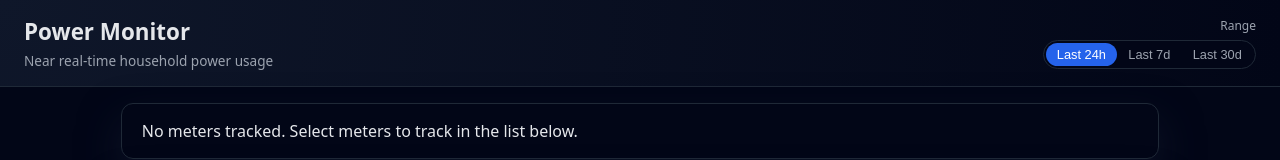
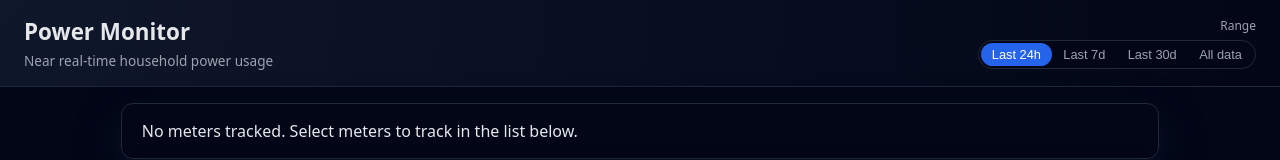
Before and after one commit to Oinksauce/power-monitor, a React (Vite) app in the folder frontend/: page / in a window 1280 px wide. Shown: the top 160 px of the page. Built offline with nearby package versions, Linux system fonts and the light colour scheme; no server answers.

Commit message:
Add All data range for imported historical data

```diff
--- a/frontend/src/app/App.tsx
+++ b/frontend/src/app/App.tsx
@@ -28,7 +28,7 @@ export interface UsageSeries {
   points: UsagePoint[];
 }
 
-type RangePreset = "24h" | "7d" | "30d";
+type RangePreset = "24h" | "7d" | "30d" | "all";
 
 export const App: React.FC = () => {
   const [meters, setMeters] = useState<Meter[]>([]);
@@ -51,22 +51,23 @@ export const App: React.FC = () => {
       return;
     }
     setLoading(true);
-    const end = new Date();
-    let start = new Date();
-    if (range === "24h") {
-      start = new Date(end.getTime() - 24 * 60 * 60 * 1000);
-    } else if (range === "7d") {
-      start = new Date(end.getTime() - 7 * 24 * 60 * 60 * 1000);
-    } else {
-      start = new Date(end.getTime() - 30 * 24 * 60 * 60 * 1000);
-    }
-
     const params = new URLSearchParams({
       meters: activeMeters.map((m) => m.meter_id).join(","),
-      start: start.toISOString(),
-      end: end.toISOString(),
-      resolution: range === "24h" ? "5m" : range === "7d" ? "15m" : "1h"
+      resolution: range === "24h" ? "5m" : range === "7d" ? "15m" : range === "30d" ? "1h" : "1h"
     });
+    if (range !== "all") {
+      const end = new Date();
+      let start: Date;
+      if (range === "24h") {
+        start = new Date(end.getTime() - 24 * 60 * 60 * 1000);
+      } else if (range === "7d") {
+        start = new Date(end.getTime() - 7 * 24 * 60 * 60 * 1000);
+      } else {
+        start = new Date(end.getTime() - 30 * 24 * 60 * 60 * 1000);
+      }
+      params.set("start", start.toISOString());
+      params.set("end", end.toISOString());
+    }
     const res = await fetch(`/api/usage?${params.toString()}`);
     setLoading(false);
     if (!res.ok) return;
--- a/frontend/src/components/Header.tsx
+++ b/frontend/src/components/Header.tsx
@@ -1,6 +1,13 @@
 import React from "react";
 
-type RangePreset = "24h" | "7d" | "30d";
+type RangePreset = "24h" | "7d" | "30d" | "all";
+
+const RANGE_LABELS: Record<RangePreset, string> = {
+  "24h": "Last 24h",
+  "7d": "Last 7d",
+  "30d": "Last 30d",
+  all: "All data"
+};
 
 interface Props {
   range: RangePreset;
@@ -17,13 +24,13 @@ export const Header: React.FC<Props> = ({ range, onRangeChange }) => {
       <div className="header-right">
         <span className="label">Range</span>
         <div className="range-toggle">
-          {(["24h", "7d", "30d"] as RangePreset[]).map((r) => (
+          {(["24h", "7d", "30d", "all"] as RangePreset[]).map((r) => (
             <button
               key={r}
               className={r === range ? "range-btn active" : "range-btn"}
               onClick={() => onRangeChange(r)}
             >
-              {r === "24h" ? "Last 24h" : r === "7d" ? "Last 7d" : "Last 30d"}
+              {RANGE_LABELS[r]}
             </button>
           ))}
         </div>
```
Also changed, not shown: 2 other files (tests, documents, lock files or other folders).
